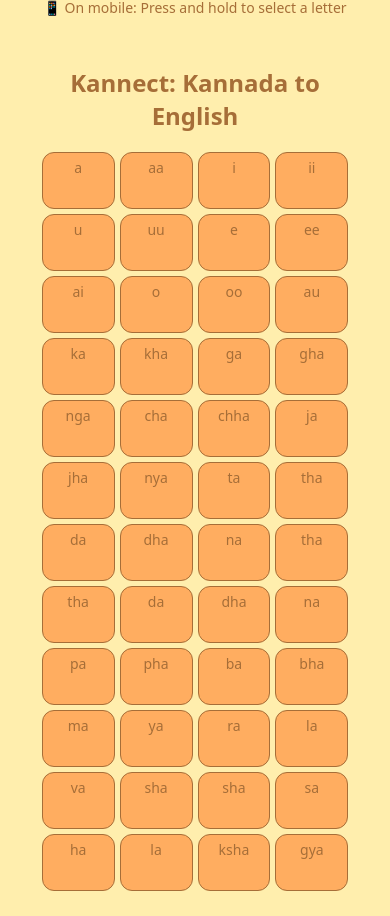
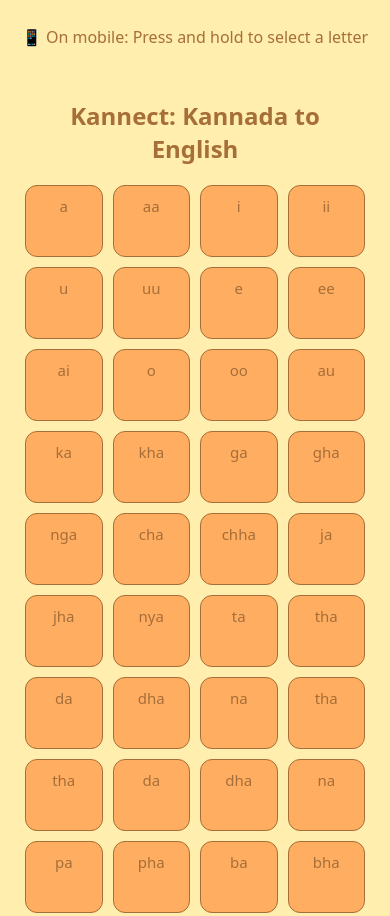
Before and after one commit to ZeroDeaths379/kannada, a plain HTML site: page index.html in a window 390 px wide. Shown: the top 916 px of the page. Drawn offline with Linux system fonts and the light colour scheme.

Commit message:
Update styles.css

```diff
--- a/styles.css
+++ b/styles.css
@@ -5,28 +5,42 @@ body {
   align-items: center;
   background: #FFEEAD;
   color: #A66E38;
+  margin: 0;
+  padding: 0;
 }
+
 .game-container {
   text-align: center;
-    width: 90%;
+  width: 95%;
   max-width: 600px;
+  padding: 20px 10px;
 }
+
 .board, .inventory {
   padding: 15px;
   margin: 10px auto;
 }
+
 .board h2 {
   margin-bottom: 20px;
 }
+
+#timer {
+  margin: 10px 0;
+  font-weight: bold;
+  font-size: 1.2em;
+}
+
 #english-slots, #kannada-letters {
   display: grid;
-    grid-template-columns: repeat(auto-fill, minmax(60px, 1fr));
-    gap: 5px;
+  grid-template-columns: repeat(auto-fill, minmax(70px, 1fr));
+  gap: 10px;
 }
+
 .letter, .slot {
-    font-size: 18px;
-    height: 30px;
-    padding: 5px;
+  font-size: clamp(14px, 4vw, 18px);
+  height: 60px;
+  padding: 10px;
   text-align: center;
   cursor: pointer;
   border: 1px solid #a66e38;
@@ -35,31 +49,27 @@ body {
   white-space: nowrap;
   background-color: #FFAD60;
   border-radius: 12px;
+  transition: background-color 0.3s ease;
 }
+
 .letter.incorrect {
   background-color: #a66e38 !important;
 }
+
 @media (max-width: 600px) {
   .letter, .slot {
     font-size: 16px;
     height: 50px;
   }
 }
+
 @media (max-width: 400px) {
   .letter, .slot {
-      font-size: 14px;
-      height: 45px;
+    font-size: 15px;
+    height: 50px;
+  }
+
+  .game-container {
+    padding: 10px;
   }
 }
-#mobile-tip {
-    display: none;
-}
-
-@media (max-width: 768px) {
-    #mobile-tip {
-        display: block;
-        font-size: 14px;
-        color: #A66E38;
-        margin-top: -10px;
-    }
-}
```
Lines whose indentation alone changed are shown as unchanged.
